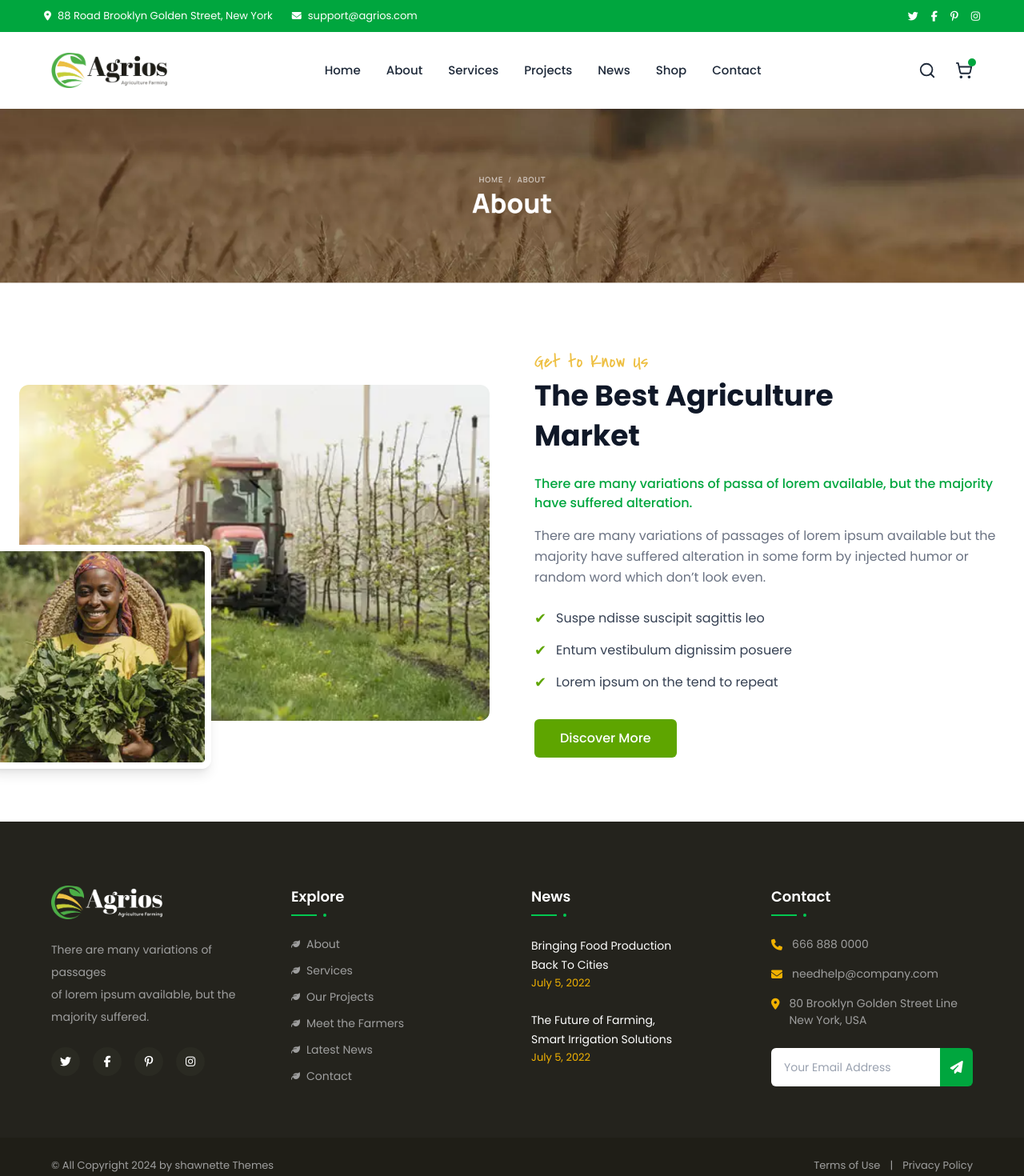
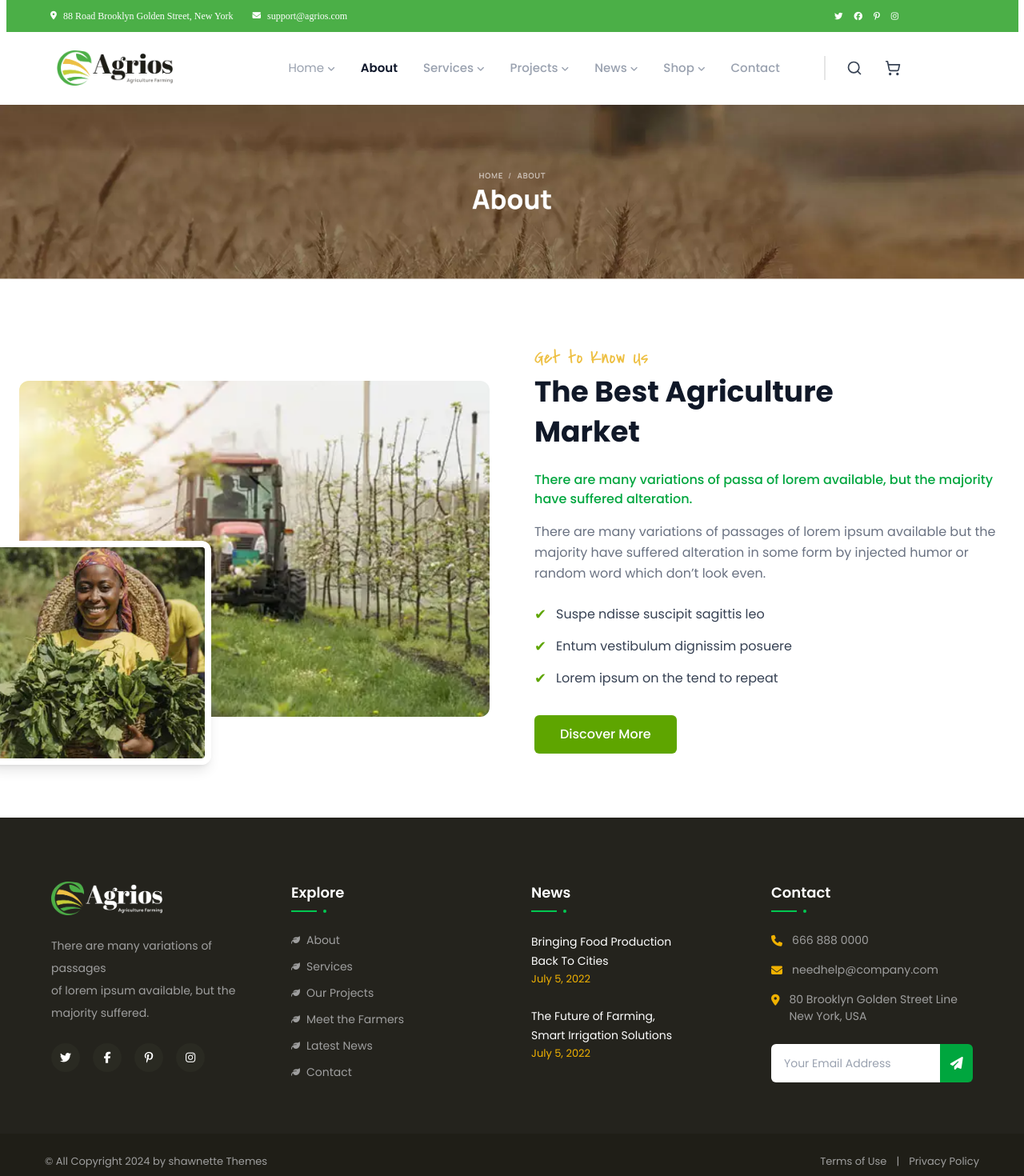
Before and after one commit to pentasoftwareconsultancy/Agriculture, a React (Vite) app in the folder Agri/: page /about in a window 1280 px wide. Shown: the top 1470 px of the page at 80% size. Built offline with nearby package versions, Linux system fonts and the light colour scheme.

Commit message:
done with navbar and footer

```diff
--- a/Agri/src/components/Footer/Footer.jsx
+++ b/Agri/src/components/Footer/Footer.jsx
@@ -1,12 +1,15 @@
 import logo from "../../assets/logow.png";
 import React from "react";
+import { NavLink } from "react-router-dom";
+
 
 const Footer = () => {
   return (
     <footer className="bg-[#24231D] text-[#9f9f9f]">
 
       {/* ================= MAIN FOOTER ================= */}
-      <div className="max-w-[1200px] mx-auto px-6 pt-20 pb-16 ">
+      <div className="max-w-[1200px] mx-auto px-4 sm:px-6 pt-20 pb-16">
+
         <div className="grid grid-cols-1 sm:grid-cols-2 md:grid-cols-4 gap-12">
 
           {/* ===== LOGO + ABOUT ===== */}
@@ -26,18 +29,27 @@ const Footer = () => {
 
             {/* Social Icons */}
             <div className="flex items-center gap-4 mt-6">
-              {["twitter", "facebook-f", "pinterest-p", "instagram"].map(
-                (icon) => (
-                  <div
+              {[
+                { icon: "twitter", url: "https://twitter.com/" },
+                { icon: "facebook-f", url: "https://www.facebook.com/" },
+                { icon: "pinterest-p", url: "https://www.pinterest.com/" },
+                { icon: "instagram", url: "https://www.instagram.com/" },
+              ].map(({ icon, url }) => (
+                <a
                   key={icon}
+                  href={url}
+                  target="_blank"
+                  rel="noopener noreferrer"
                   className="w-9 h-9 rounded-full bg-[#2a2a22] flex items-center justify-center cursor-pointer hover:bg-green-600 transition"
                 >
                   <i className={`fa-brands fa-${icon} text-white text-sm`} />
+                </a>
+              ))}
             </div>
-                )
-              )}
+
           </div>
-          </div>
+
+
 
           {/* ===== EXPLORE ===== */}
           <div>
@@ -51,25 +63,28 @@ const Footer = () => {
 
             <ul className="space-y-3 text-[14px]">
               {[
-                "About",
-                "Services",
-                "Our Projects",
-                "Meet the Farmers",
-                "Latest News",
-                "Contact",
-              ].map((item) => (
-                <li
-                  key={item}
+                { label: "About", path: "/about" },
+                { label: "Services", path: "/services" },
+                { label: "Our Projects", path: "/projects" },
+                { label: "Meet the Farmers", path: "/" },
+                { label: "Latest News", path: "/news" },
+                { label: "Contact", path: "/contact" },
+              ].map(({ label, path }) => (
+                <li key={label}>
+                  <NavLink
+                    to={path}
                     className="flex items-center gap-2 cursor-pointer group"
                   >
                     <i className="fa-solid fa-leaf text-white-500 text-[11px] group-hover:scale-110 transition" />
                     <span className="group-hover:text-green-500 transition">
-                    {item}
+                      {label}
                     </span>
+                  </NavLink>
                 </li>
               ))}
             </ul>
           </div>
+
 
           {/* ===== NEWS ===== */}
           <div>
@@ -117,23 +132,46 @@ const Footer = () => {
             </h3>
 
             <ul className="space-y-4 text-[14px]">
-              <li className="flex gap-3">
+              {/* PHONE */}
+              <li>
+                <a
+                  href="tel:6668880000"
+                  className="flex gap-3"
+                >
                   <i className="fa-solid fa-phone text-yellow-500 mt-1" />
                   <span>666 888 0000</span>
+                </a>
               </li>
-              <li className="flex gap-3">
+
+              {/* EMAIL */}
+              <li>
+                <a
+                  href="mailto:needhelp@company.com"
+                  className="flex gap-3"
+                >
                   <i className="fa-solid fa-envelope text-yellow-500 mt-1" />
                   <span>needhelp@company.com</span>
+                </a>
               </li>
-              <li className="flex gap-3">
+
+              {/* LOCATION */}
+              <li>
+                <a
+                  href="https://www.google.com/maps/search/?api=1&query=80+Brooklyn+Golden+Street+Line+New+York+USA"
+                  target="_blank"
+                  rel="noopener noreferrer"
+                  className="flex gap-3"
+                >
                   <i className="fa-solid fa-location-dot text-yellow-500 mt-1" />
                   <span>
                     80 Brooklyn Golden Street Line
                     <br />
                     New York, USA
                   </span>
+                </a>
               </li>
             </ul>
+
 
             {/* Email Input */}
             <div className="flex mt-6">
@@ -154,7 +192,8 @@ const Footer = () => {
 
       {/* ================= BOTTOM BAR ================= */}
       <div className="w-full  h-[70px] bg-[#1F1E17]">
-        <div className="max-w-[1200px] mx-auto h-full flex items-center justify-between px-6 text-[13px] text-[#9f9f9f]">
+        <div className="max-w-[1200px] mx-auto h-full flex flex-col sm:flex-row items-center justify-between px-4 text-[13px] text-[#9f9f9f] gap-2 sm:gap-0">
+
           <span>© All Copyright 2024 by shawnette Themes</span>
 
           <div className="flex gap-3">
--- a/Agri/src/components/navbar/Navbar.jsx
+++ b/Agri/src/components/navbar/Navbar.jsx
@@ -1,116 +1,279 @@
 import { Search, ShoppingCart } from "lucide-react";
 import logo from "../../assets/logob.png";
-import React from "react";
-import { Link } from "react-router-dom";
+import React, { useState } from "react";
+
+import { NavLink } from "react-router-dom";
 
 const Navbar = () => {
+  const [isOpen, setIsOpen] = useState(false);
+
   return (
     <>
       {/* ================= TOP BAR ================= */}
-      <div className="bg-green-600 text-white text-[13px]">
-        <div className="max-w-[1200px] mx-auto flex justify-between items-center">
+      <div
+        className="h-[40px] mx-[7.5px] hidden md:block"
+        style={{ backgroundColor: "#4BAF47" }}
+      >
 
-          {/* Left text block */}
-          <div className="flex items-center gap-6">
-            <div className="flex items-center gap-2 h-[40px] pl-[15px] leading-[40px]">
-              <i className="fa-solid fa-location-dot text-[12px]" />
+        <div
+          className="max-w-[1170px] mx-auto h-full flex items-center justify-between px-4
+       text-white text-[12px] font-medium leading-[40px]"
+          style={{ fontFamily: "Manrope" }}
+        >
+
+          {/* LEFT CONTENT */}
+          <div className="flex items-center gap-6 -ml-[8px]">
+            {/* LOCATION */}
+            <a
+              href="https://www.google.com/maps/search/?api=1&query=88+Road+Brooklyn+Golden+Street+New+York"
+              target="_blank"
+              rel="noopener noreferrer"
+              className="flex items-center gap-2 whitespace-nowrap"
+            >
+              <i className="fa-solid fa-location-dot text-[10.5px]" />
               <span>88 Road Brooklyn Golden Street, New York</span>
-            </div>
+            </a>
 
-            <div className="flex items-center gap-2 h-[40px] leading-[40px]">
-              <i className="fa-solid fa-envelope text-[12px]" />
+            {/* EMAIL */}
+            <a
+              href="mailto:support@agrios.com"
+              className="flex items-center gap-2 whitespace-nowrap"
+            >
+              <i className="fa-solid fa-envelope text-[10.5px]" />
               <span>support@agrios.com</span>
-            </div>
+            </a>
           </div>
 
-          {/* Right icons */}
-          <div className="flex items-center gap-4 pr-[15px] h-[40px]">
-            <i className="fa-brands fa-twitter" />
-            <i className="fa-brands fa-facebook-f" />
-            <i className="fa-brands fa-pinterest-p" />
-            <i className="fa-brands fa-instagram" />
+
+          {/* RIGHT ICONS — NOW PERFECTLY ALIGNED */}
+          <div className="flex items-center gap-[14px] -translate-x-[86px]">
+
+            <a
+              href="https://twitter.com/"
+              target="_blank"
+              rel="noopener noreferrer"
+            >
+              <i className="fa-brands fa-twitter text-[10.5px]" />
+            </a>
+
+            <a
+              href="https://www.facebook.com/"
+              target="_blank"
+              rel="noopener noreferrer"
+            >
+              <i className="fa-brands fa-facebook text-[10.5px]" />
+            </a>
+
+            <a
+              href="https://www.pinterest.com/"
+              target="_blank"
+              rel="noopener noreferrer"
+            >
+              <i className="fa-brands fa-pinterest-p text-[10.5px]" />
+            </a>
+
+            <a
+              href="https://www.instagram.com/"
+              target="_blank"
+              rel="noopener noreferrer"
+            >
+              <i className="fa-brands fa-instagram text-[10.5px]" />
+            </a>
           </div>
-
 
         </div>
       </div>
 
 
       {/* ================= MAIN NAVBAR ================= */}
-      <nav className="bg-white">
-        <div className="max-w-[1200px] mx-auto px-6">
-          <div className="flex items-center justify-between h-[96px]">
+      <nav className="bg-white border-b border-[#FFFFFF19] sticky top-0 z-50">
 
-            {/* Logo */}
-            <div className="flex items-center gap-2">
-              <img
-                src={logo}
-                alt="Agrios Logo"
-                className="h-[44px]"
-              />
+        <div className="max-w-[1170px] mx-auto h-[90px] px-4">
 
+          <div className="flex items-center h-full">
+
+            {/* LOGO */}
+            <div className="flex items-center w-[245.69px]">
+              <NavLink to="/">
+                <img src={logo} alt="Agrios Logo" className="h-[44px]" />
+              </NavLink>
             </div>
 
-            {/* Menu */}
-            <ul className="hidden md:flex items-center gap-8 text-[15px] font-medium text-gray-800">
+            {/* MENU */}
+            <ul className="hidden lg:flex items-center justify-center gap-8 w-[701.75px] text-[15px] font-medium">
+
+
+              {/* HOME */}
               <li>
-                <Link to="/" className="hover:text-green-600 transition">
+                <NavLink
+                  to="/"
+                  className={({ isActive }) =>
+                    `flex items-center gap-1 transition ${isActive ? "text-[#0f172a] font-semibold " : "text-gray-400 hover:text-[#0f172a] font-normal"
+                    }`
+                  }
+                >
                   Home
-                </Link>
+                  <i className="fa-solid fa-angle-down text-[11px] translate-y-[1px]" />
+                </NavLink>
               </li>
 
+              {/* ABOUT (NO DROPDOWN) */}
               <li>
-                <Link to="/about" className="hover:text-green-600 transition">
+                <NavLink
+                  to="/about"
+                  className={({ isActive }) =>
+                    `transition ${isActive ? "text-[#0f172a] font-semibold " : "text-gray-400 hover:text-[#0f172a]"
+                    }`
+                  }
+                >
                   About
-                </Link>
+                </NavLink>
               </li>
 
+              {/* SERVICES */}
               <li>
-                <Link to="/services" className="hover:text-green-600 transition">
+                <NavLink
+                  to="/services"
+                  className={({ isActive }) =>
+                    `flex items-center gap-1 transition ${isActive ? "text-[#0f172a] font-semibold" : "text-gray-400 hover:text-[#0f172a]"
+                    }`
+                  }
+                >
                   Services
-                </Link>
+                  <i className="fa-solid fa-angle-down text-[11px] translate-y-[1px]" />
+                </NavLink>
               </li>
 
+              {/* PROJECTS */}
               <li>
-                <Link to="/projects" className="hover:text-green-600 transition">
+                <NavLink
+                  to="/projects"
+                  className={({ isActive }) =>
+                    `flex items-center gap-1 transition ${isActive ? "text-[#0f172a] font-semibold" : "text-gray-400 hover:text-[#0f172a]"
+                    }`
+                  }
+                >
                   Projects
-                </Link>
+                  <i className="fa-solid fa-angle-down text-[11px] translate-y-[1px]" />
+                </NavLink>
               </li>
 
+              {/* NEWS */}
               <li>
-                <Link to="/news" className="hover:text-green-600 transition">
+                <NavLink
+                  to="/news"
+                  className={({ isActive }) =>
+                    `flex items-center gap-1 transition ${isActive ? "text-[#0f172a] font-semibold" : "text-gray-400 hover:text-[#0f172a]"
+                    }`
+                  }
+                >
                   News
-                </Link>
+                  <i className="fa-solid fa-angle-down text-[11px] translate-y-[1px]" />
+                </NavLink>
               </li>
 
+              {/* SHOP */}
               <li>
-                <Link to="/shop" className="hover:text-green-600 transition">
+                <NavLink
+                  to="/shop"
+                  className={({ isActive }) =>
+                    `flex items-center gap-1 transition ${isActive ? "text-[#0f172a] font-semibold" : "text-gray-400 hover:text-[#0f172a]"
+                    }`
+                  }
+                >
                   Shop
-                </Link>
+                  <i className="fa-solid fa-angle-down text-[11px] translate-y-[1px]" />
+                </NavLink>
               </li>
 
+              {/* CONTACT (NO DROPDOWN) */}
               <li>
-                <Link to="/contact" className="hover:text-green-600 transition">
+                <NavLink
+                  to="/contact"
+                  className={({ isActive }) =>
+                    `transition ${isActive ? "text-[#0f172a] font-semibold" : "text-gray-400 hover:text-[#0f172a]"
+                    }`
+                  }
+                >
                   Contact
-                </Link>
+                </NavLink>
               </li>
             </ul>
 
+            {/* DIVIDER */}
+            <div className="w-[2px] h-[30px] bg-[#E5E5E5] mx-[12px]" />
 
 
-            {/* Icons */}
-            <div className="flex items-center gap-6 relative">
-              <Search className="w-[22px] h-[22px] text-gray-800 cursor-pointer" />
+            {/* SEARCH */}
+            <div className="flex items-center justify-center w-[48px]">
+              <NavLink to="/search">
+                <Search className="w-[20px] h-[20px] text-gray-700 hover:text-[#0f172a]" />
+              </NavLink>
+            </div>
 
-              <div className="relative">
-                <ShoppingCart className="w-[22px] h-[22px] text-gray-800 cursor-pointer" />
-                <span className="absolute -top-1 -right-1 w-2.5 h-2.5 bg-green-600 rounded-full" />
-              </div>
+            {/* CART */}
+            <div className="relative flex items-center justify-center w-[48px]">
+              <NavLink to="/cart">
+                <ShoppingCart className="w-[20px] h-[20px] text-gray-700 hover:text-[#0f172a]" />
+              </NavLink>
+
+
             </div>
+            {/* MOBILE MENU ICON */}
+            <div
+              className="lg:hidden flex items-center justify-center w-[48px]"
+              onClick={() => setIsOpen(!isOpen)}
+            >
+              <i
+                className={`fa-solid ${isOpen ? "fa-xmark" : "fa-bars"
+                  } text-xl text-gray-700 cursor-pointer`}
+              />
+            </div>
+
 
           </div>
         </div>
       </nav>
+      {/* ================= MOBILE MENU ================= */}
+      <div
+        className={`lg:hidden bg-white shadow-md overflow-hidden transition-all duration-300 ease-out ${isOpen ? "max-h-[500px] py-6 opacity-100" : "max-h-0 opacity-0"
+          }`}
+      >
+        <ul className="flex flex-col px-6 text-[16px] font-medium">
+          {[
+            { label: "Home", path: "/" },
+            { label: "About", path: "/about" },
+            { label: "Services", path: "/services" },
+            { label: "Projects", path: "/projects" },
+            { label: "News", path: "/news" },
+            { label: "Shop", path: "/shop" },
+            { label: "Contact", path: "/contact" },
+          ].map(({ label, path }) => (
+            <li
+              key={label}
+              className="border-b border-gray-100 last:border-none"
+            >
+              <NavLink
+                to={path}
+                onClick={() => setIsOpen(false)}
+                className={({ isActive }) =>
+                  `flex items-center gap-3 py-3 transition ${isActive
+                    ? "text-green-600 font-semibold"
+                    : "text-gray-800 hover:text-green-600"
+                  }`
+                }
+              >
+                <i className="fa-solid fa-leaf text-black-500 text-[12px]" />
+                {label}
+              </NavLink>
+            </li>
+          ))}
+        </ul>
+      </div>
+
+
+
+
     </>
   );
 };
```
Lines whose indentation alone changed are shown as unchanged.
